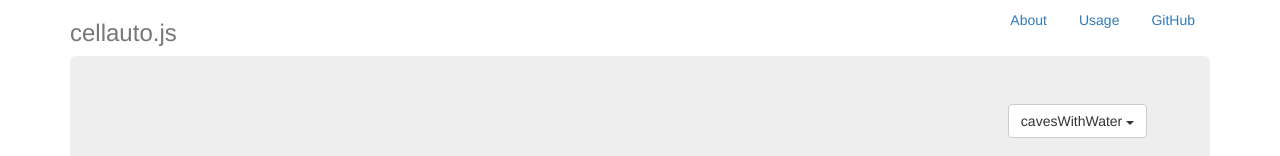
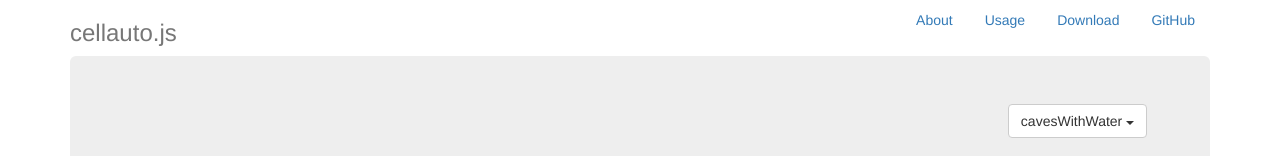
Before and after one commit to sanojian/cellauto, a website: page index.html in a window 1280 px wide. Shown: the top 156 px of the page. Drawn offline with nearby package versions, Linux system fonts and the light colour scheme; a script that the page names is missing.

Commit message:
-added download link

```diff
--- a/index.html
+++ b/index.html
@@ -93,6 +93,7 @@ function drawGrid(ctx, world) {
                 <ul class="nav nav-pills pull-right">
                     <li role="presentation"><a href="#about">About</a></li>
                     <li role="presentation"><a href="#usage">Usage</a></li>
+                    <li role="presentation"><a href="./dist/cellauto.js">Download</a></li>
                     <li role="presentation"><a href="https://github.com/sanojian/cellauto">GitHub</a></li>
                 </ul>
             </nav>
```
